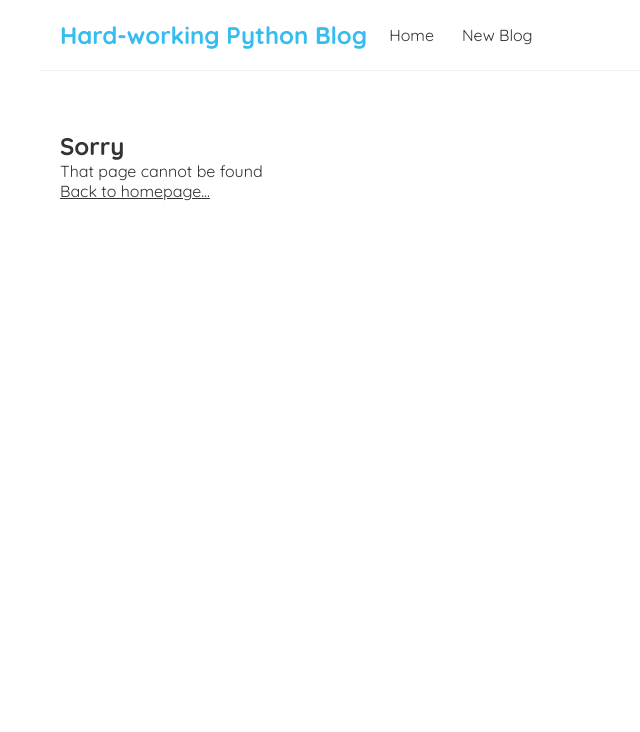
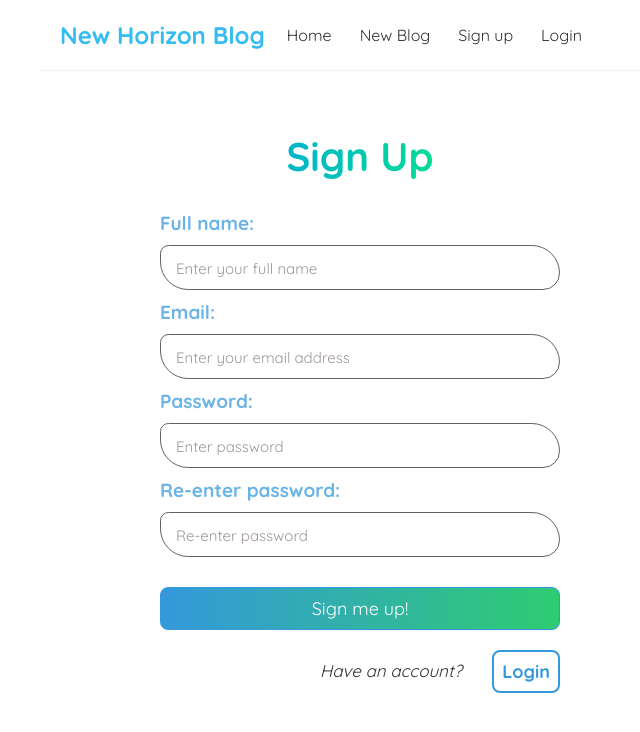
Before and after one commit to ehoang0106/hard-working-python-blog, a React (Create React App) app: page /sign-up in a window 1280 px wide. Shown: the top 732 px of the page, without its empty margins (280-920 px from the left). Built offline with nearby package versions, Linux system fonts and the light colour scheme.

Commit message:
add Login.js, Signup.Js, login.css, and signup.css

```diff
--- a/data/db.json
+++ b/data/db.json
@@ -23,6 +23,12 @@
       "body": "tofu 65",
       "author": "Terry Duong",
       "id": 4
+    },
+    {
+      "title": "Testing",
+      "body": "Ahihi đồ chó",
+      "author": "Terry Duong",
+      "id": 5
     }
   ]
 }
--- a/src/App.js
+++ b/src/App.js
@@ -6,6 +6,8 @@ import { BrowserRouter as Router, Route, Switch } from 'react-router-dom/cjs/rea
 import Create from './Create';
 import BlogDetails from './BlogDetails';
 import NotFound from './NotFound';
+import SignUp from './SignUp';
+import Login from './Login';
 
 
 function App() {
@@ -21,17 +23,26 @@ function App() {
             <Home />
           </Route>
 
-
           <Route exact path="/create">
             <Create />
+          </Route>
+
+          <Route exact path="/sign-up">
+            <SignUp/>
+          </Route>
+
+          <Route exact path="/login">
+            <Login/>
           </Route>
 
           <Route exact path="/blogs/:id">
             <BlogDetails />
           </Route>
+
           <Route path='*'>
             <NotFound/>
           </Route>
+
         </Switch>
       </div>
     </div>
--- /dev/null
+++ b/src/Login.js
@@ -0,0 +1,70 @@
+import { Link } from "react-router-dom";
+import { useHistory } from "react-router-dom/cjs/react-router-dom";
+import './login.css';
+
+const Login = () => {
+
+    const history = useHistory();
+
+
+    const handleSubmit = (e) =>{
+        e.preventDefault(); //prevent refresh the page after hit the
+        history.push('/sign-in'); //return to sign-in page
+    }
+
+
+
+    return (
+        <div className="login">
+            <h2>Login</h2>
+            <form onSubmit={handleSubmit}>
+                <div class="label-and-input">
+                <label>Email: </label>
+                    <input type="text"
+                    required
+                    name="email"
+                    id="email-field"
+                    className="login-form-field"
+                    placeholder="Enter your email address"
+
+                    />
+                </div>
+
+
+
+                <label>Password: </label>
+                <input type="password"
+                required
+                name="password"
+                id="password-field"
+                className="login-form-field"
+                placeholder="Enter password"
+
+                />
+
+                <div className="forget-pw">
+                    <div className="link">
+                        <Link to="reset-password">Forget your password?</Link>
+                    </div>
+                </div>
+
+
+
+                <button type="submit" class="login-btn-2">Log in</button>
+
+
+
+
+
+            </form>
+
+
+        </div>
+
+
+
+
+    );
+}
+
+export default Login
--- a/src/Navbar.js
+++ b/src/Navbar.js
@@ -3,10 +3,13 @@ import { Link } from "react-router-dom";
 const Navbar = () => {
     return (
         <nav className="navbar">
-            <h1>Hard-working Python Blog</h1>
+            <h1>New Horizon Blog</h1>
             <div className="link">
                 <Link to="/">Home</Link>
                 <Link to="/create">New Blog</Link>
+                <Link to="/sign-up">Sign up</Link>
+                <Link to="/login">Login</Link>
+
             </div>
         </nav>
 
--- /dev/null
+++ b/src/SignUp.js
@@ -0,0 +1,130 @@
+import { Link } from "react-router-dom";
+
+import { useHistory } from "react-router-dom/cjs/react-router-dom";
+import './signup.css';
+import { useState } from "react";
+const SignUp = () => {
+
+    const history = useHistory();
+
+    // const [password, setPassword] = useState('');
+    // const [pwConfirm, setPwConfirm] = useState('');
+
+    // const checkPWStrength = () => {
+    //     const lengthRegex = /^.{8,}$/;
+    //     const uppercaseRegex = /[A-Z]/;
+    //     const lowercaseRegex = /[a-z]/;
+    //     const digitRegex = /\d/;
+    //     const specialCharRegex = /[!@#$%^&*(),.?":{}|<>]/;
+
+    //     let strength = 0;
+
+    //     if (
+    //         lengthRegex.test(password) &&
+    //         uppercaseRegex.test(password) &&
+    //         lowercaseRegex.test(password) &&
+    //         digitRegex.test(password) &&
+    //         specialCharRegex.test(password)
+    //     ){
+    //         return true;
+    //     }
+
+    //     return false;
+    // };
+
+    const handleClick = () => {
+        history.push('/login')
+    }
+
+    const handleSubmit = (e) =>{
+        e.preventDefault(); //prevent refresh the page after hit the submit button
+
+
+
+        // if (!checkPWStrength()){
+        //     alert('Password is too weak. Try again!');
+        //     return;
+        // }
+
+        // if (password !== pwConfirm) {
+        //     alert('Passwords does not match. Re-enter your passwords.');
+        //     return;
+        // }
+        history.push('/sign-in'); //return to sign-in page
+    }
+
+
+
+
+
+
+
+
+    return (
+        <div className="sign-up">
+            <h2>Sign Up</h2>
+            <form onSubmit={handleSubmit}>
+                <div class="label-and-input">
+                <label>Full name: </label>
+                    <input type="text"
+                    required
+                    name="userName"
+                    id="username-field"
+                    className="signup-form-field"
+                    placeholder="Enter your full name"
+
+                    />
+                </div>
+
+
+                <label>Email: </label>
+                <input type="text"
+                required
+                name="email"
+                id="email-field"
+                className="signup-form-field"
+                placeholder="Enter your email address"
+
+                />
+                <label>Password: </label>
+
+                <input type="password"
+                required
+                name="password"
+                id="password-field"
+                className="signup-form-field"
+                placeholder="Enter password"
+
+                />
+                <label>Re-enter password: </label>
+
+                <input type="password"
+                required
+                name="password"
+                id="re-password-field"
+                className="signup-form-field"
+                placeholder="Re-enter password"
+
+                />
+
+
+
+                <button type="submit" class="signup-btn">Sign me up!</button>
+
+                <div className="container">
+                    <div className="have-account">Have an account?</div>
+                    <button onClick={handleClick}class="login-btn-1">
+                        Login
+                    </button>
+
+                </div>
+
+
+
+            </form>
+
+        </div>
+    );
+}
+
+export default SignUp
--- /dev/null
+++ b/src/login.css
@@ -0,0 +1,110 @@
+.login{
+    max-width: 400px;
+    margin: 0 auto;
+    text-align: center;
+}
+.login h2{
+    font-size: 40px;
+    margin-bottom: 30px;
+    background: linear-gradient(to right, #0194f6, #04fc6b);
+    -webkit-background-clip: text;
+    color: transparent;
+    position: relative;
+}
+.login label{
+    font-size: 19px;
+    text-align: left;
+    display: block;
+    color: #3498dbbb;
+    font-weight: bold;
+}
+
+.login input{
+    width: 100%;
+    padding: 8px 15px;
+    margin: 10px 0;
+    border: 1.8px solid rgb(98, 97, 97);
+    border-radius: 15px 50px 30px;
+    box-sizing: border-box;
+    display: block;
+    height: 45px;
+    font-size: medium;
+}
+
+::placeholder{
+    color: rgb(160, 151, 151);
+    opacity: 1;
+    font-size: 15px;
+}
+
+
+/* custom login button */
+
+
+.login-btn-2{
+    background: linear-gradient(to right, #3498db, #2ecc71);
+    border: 1px solid #3498db;
+    border-radius: 8px;
+    color: #fff;
+    padding: 9px;
+    cursor: pointer;
+    margin-top: 20px;
+    width: 150px;
+    font-size: 18px;
+    transition: background-color 1s ease, color 1s ease, border-color 1s ease;
+    width: 100%;
+
+}
+
+
+.login-btn-2:hover{
+    color: #fff;
+    background: linear-gradient(to left, #3498db, #2ecc71);
+    border: 1px solid #3498db;
+    transition: 0.4s;
+    font-size: 18px;
+    font-weight: bold;
+}
+
+.forget-pw{
+    text-align: right;
+}
+
+.signup-box {
+    max-width: 400px;
+    margin: 0 auto;
+    text-align: center;
+    padding: 20px;
+    border: 1px solid #ccc;
+    border-radius: 5px;
+    box-shadow: 0 0 10px rgba(0, 0, 0, 0.1);
+}
+
+.signup-box h2 {
+    font-size: 40px;
+    margin-bottom: 15px;
+}
+
+.signup-box p {
+    margin-bottom: 15px;
+}
+
+.signup-btn {
+    background: linear-gradient(to right, #3498db, #2ecc71);
+    border: 1px solid #3498db;
+    border-radius: 8px;
+    color: #fff;
+    padding: 9px;
+    cursor: pointer;
+    width: 100%;
+    font-size: 18px;
+    transition: background-color 1s ease, color 1s ease, border-color 1s ease;
+}
+
+.signup-btn:hover {
+    color: #fff;
+    background: linear-gradient(to left, #3498db, #2ecc71);
+    border: 1px solid #3498db;
+    transition: 0.4s;
+    font-weight: bold;
+}
--- /dev/null
+++ b/src/signup.css
@@ -0,0 +1,104 @@
+.sign-up{
+    max-width: 400px;
+    margin: 0 auto;
+    text-align: center;
+}
+.sign-up h2{
+    font-size: 40px;
+    margin-bottom: 30px;
+    background: linear-gradient(to right, #0194f6, #04fc6b);
+    -webkit-background-clip: text;
+    color: transparent;
+    position: relative;
+}
+.sign-up label{
+    font-size: 19px;
+    text-align: left;
+    display: block;
+    color: #3498dbbb;
+    font-weight: bold;
+}
+
+.sign-up input{
+    width: 100%;
+    padding: 8px 15px;
+    margin: 10px 0;
+    border: 1.8px solid rgb(98, 97, 97);
+    border-radius: 15px 50px 30px;
+    box-sizing: border-box;
+    display: block;
+    height: 45px;
+    font-size: medium;
+}
+
+::placeholder{
+    color: rgb(160, 151, 151);
+    opacity: 1;
+    font-size: 15px;
+}
+
+.signup-btn{
+    background: linear-gradient(to right, #3498db, #2ecc71);
+    border: 1px solid #3498db;
+    border-radius: 8px;
+    color: #fff;
+    padding: 9px;
+    cursor: pointer;
+    margin-top: 20px;
+    width: 100%;
+    font-size: 18px;
+    transition: background-color 0.8 ease, color 0.8s ease, border-color 0.8s ease;
+
+}
+
+
+.signup-btn:hover{
+    color: #fff;
+    background: linear-gradient(to left, #3498db, #2ecc71);
+    border: 1px solid #3498db;
+    transition: 0.4s;
+    font-size: 18px;
+    font-weight: bold;
+}
+
+/* custom login button */
+.login-btn-1{
+    font-size: 18px;
+    font-weight: bold;
+    color: #3498db;
+    border: 2px solid #3498db;
+    background-color: #fff;
+    transition: background-color 0.3s ease, color 0.8s ease, border-color 0.8s ease;
+    border-radius: 8px;
+    cursor: pointer;
+    margin-right: -20px;
+    order: 2;
+    padding: 8px;
+
+}
+
+
+
+.login-btn-1 a{
+    text-decoration: none;
+}
+
+.login-btn-1:hover{
+    background: linear-gradient(to right, #3498db, #2ecc71);
+    color: #fff;
+}
+
+.container{
+    padding: 20px;
+    display: flex;
+    justify-content: space-between;
+}
+
+.have-account{
+    order:1;
+    margin-left: -30px;
+    padding: 10px;
+    font-size: 17px;
+    font-style: oblique;
+    margin-left: 130px;
+}
```
